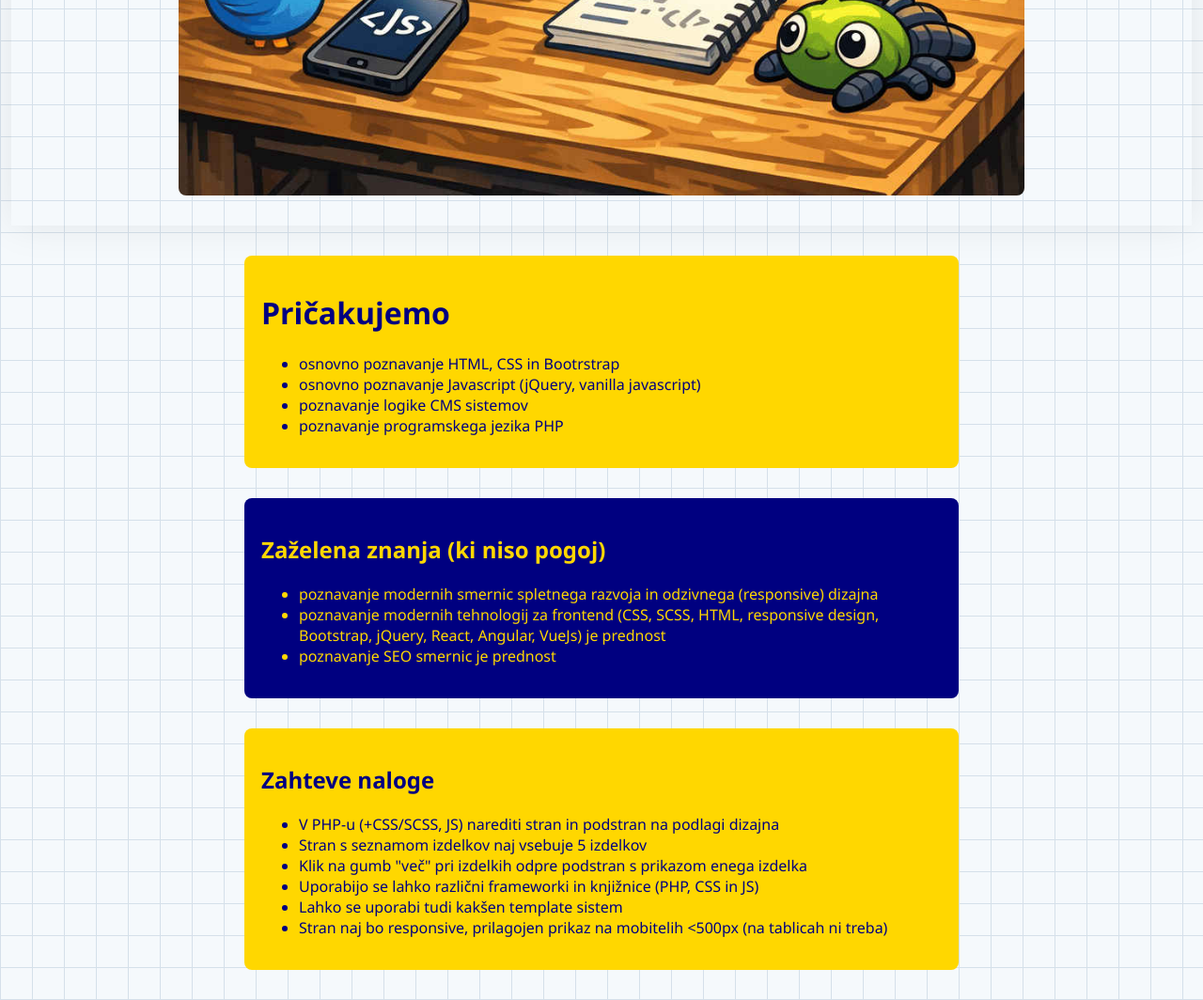
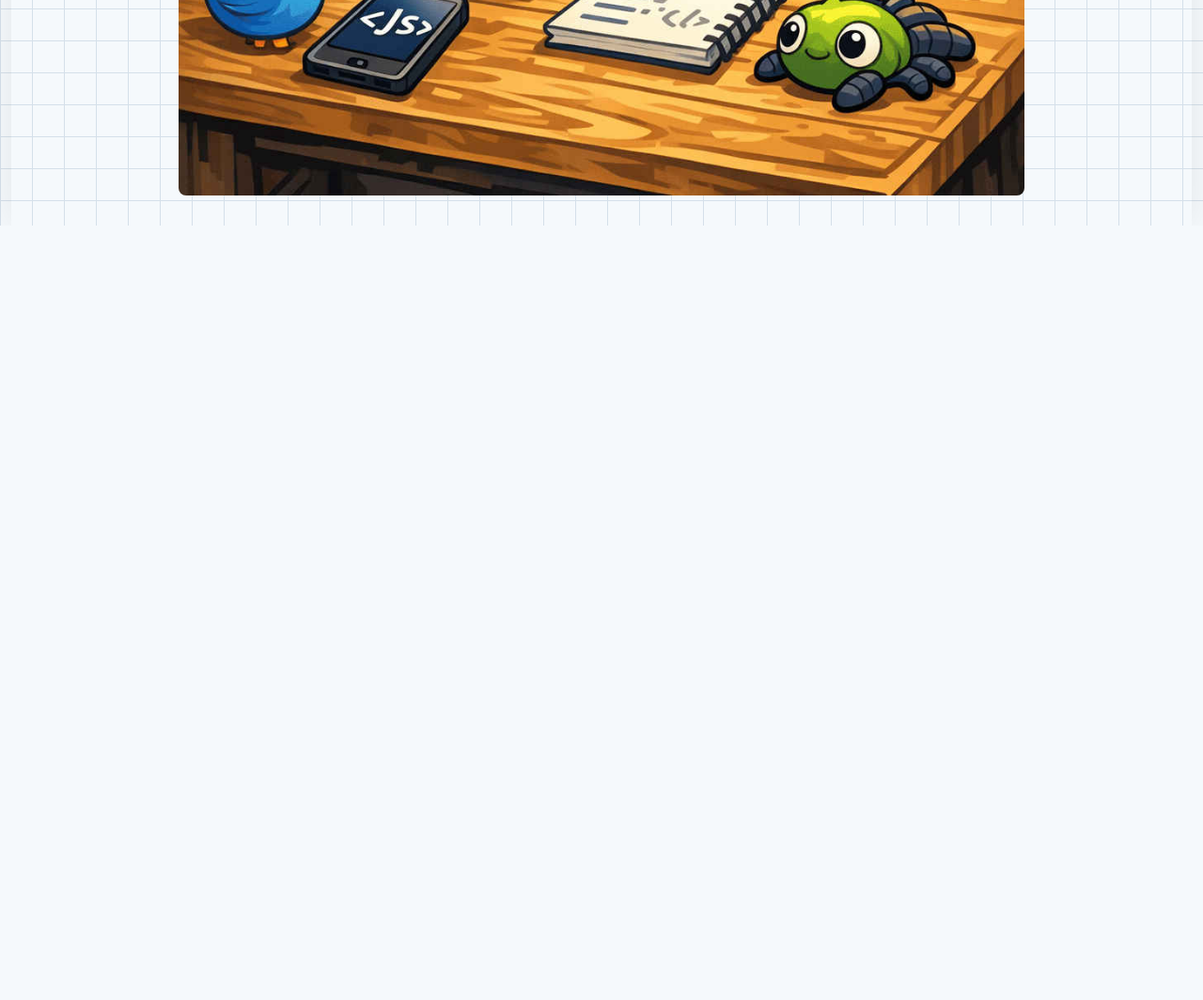
Before and after one commit to beaverDamDemo/php-symfony-product-list, a PHP site: page / in a window 1280 px wide. Shown: the part 909-1973 px from the top of the page at 94% size. After the commit the page ends 1149 px from the top, so only its background shows below. Run offline with PHP 8.4, Linux system fonts and the light colour scheme.

Commit message:
removed temporary content

```diff
--- a/src/layout.php
+++ b/src/layout.php
@@ -150,35 +150,6 @@ function renderLayout(string $title, string $activeKey, string $contentHtml): Re
             {$contentHtml}
         </main>
     </div>
-
-    <div class="temporary temporary--gold">
-        <h1>Pričakujemo</h1>
-        <ul>
-            <li>osnovno poznavanje HTML, CSS in Bootrstrap</li>
-            <li>osnovno poznavanje Javascript (jQuery, vanilla javascript)</li>
-            <li>poznavanje logike CMS sistemov</li>
-            <li>poznavanje programskega jezika PHP</li>
-        </ul>
-    </div>
-    <div class="temporary temporary--navy">
-        <h2>Zaželena znanja (ki niso pogoj)</h2>
-        <ul>
-            <li>poznavanje modernih smernic spletnega razvoja in odzivnega (responsive) dizajna</li>
-            <li>poznavanje modernih tehnologij za frontend (CSS, SCSS, HTML, responsive design, Bootstrap, jQuery, React, Angular, VueJs) je prednost</li>
-            <li>poznavanje SEO smernic je prednost</li>
-        </ul>
-    </div>
-    <div class="temporary temporary--gold">
-        <h2>Zahteve naloge</h2>
-        <ul>
-            <li>V PHP-u (+CSS/SCSS, JS) narediti stran in podstran na podlagi dizajna</li>
-            <li>Stran s seznamom izdelkov naj vsebuje 5 izdelkov</li>
-            <li>Klik na gumb "več" pri izdelkih odpre podstran s prikazom enega izdelka</li>
-            <li>Uporabijo se lahko različni frameworki in knjižnice (PHP, CSS in JS)</li>
-            <li>Lahko se uporabi tudi kakšen template sistem</li>
-            <li>Stran naj bo responsive, prilagojen prikaz na mobitelih &lt;500px (na tablicah ni treba)</li>
-        </ul>
-    </div>
 </body>
 </html>
 HTML;
```
